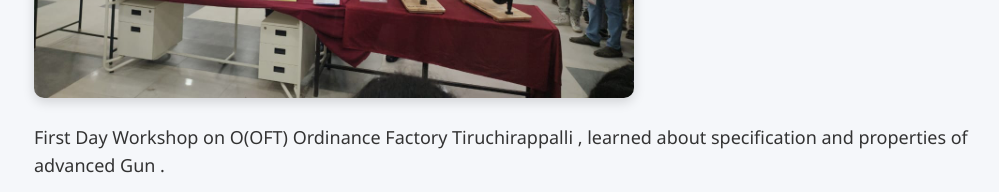
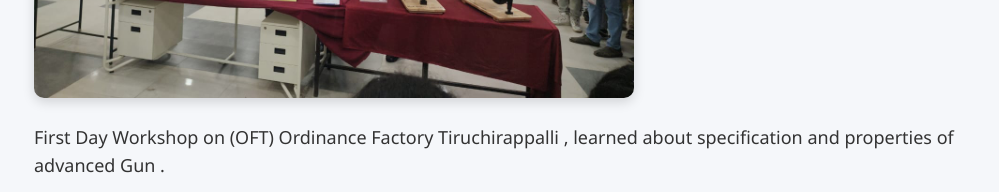
Before and after one commit to deepan-35ms/deepan123, a plain HTML site: page visits.html in a window 1280 px wide. Shown: the part 2260-2452 px from the top of the page, without its empty margins (266-1265 px from the left). Drawn offline with Linux system fonts and the light colour scheme.

Commit message:
Update visits.html

```diff
--- a/visits.html
+++ b/visits.html
@@ -48,7 +48,7 @@
       <h3>3. NIT Trichy – 3-Day Technical Visit</h3>
       <img src="17.jpg" alt="NIT Trichy Visit" class="assignment-img" />
       <p>
-        First Day Workshop on O(OFT) Ordinance Factory Tiruchirappalli ,
+        First Day Workshop on (OFT) Ordinance Factory Tiruchirappalli ,
         learned about specification and properties of advanced Gun .
       <p>
         <img src="18.png" alt="NIT Trichy Visit" class="assignment-img" />
```
